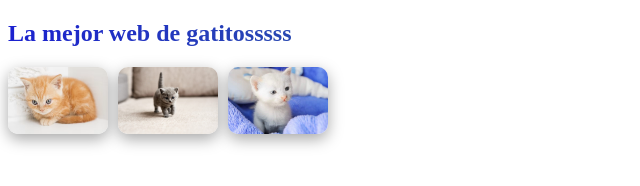
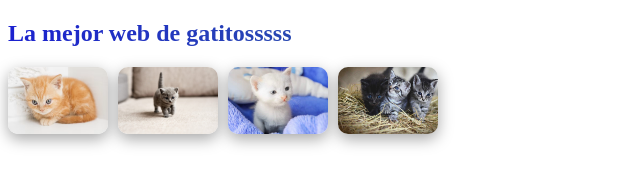
Before and after one commit to jgl1201/Entornos_Gatitos, a plain HTML site: page index.html in a window 1280 px wide. Shown: the whole page, without its empty margins (0-640 px from the left). Drawn offline with Linux system fonts and the light colour scheme.

Commit message:
añado un nuevo gato

```diff
--- a/index.html
+++ b/index.html
@@ -31,6 +31,7 @@
         <img src="Gatito01.avif"/>
         <img src="Gatito02.jpg"/>
         <img src="Gatito03.webp"/>
+        <img src="Gatito04.jpg"/>
     </div>
 </body>
 
```
Also changed, not shown: Gatito04.jpg (added), 1 other file.
